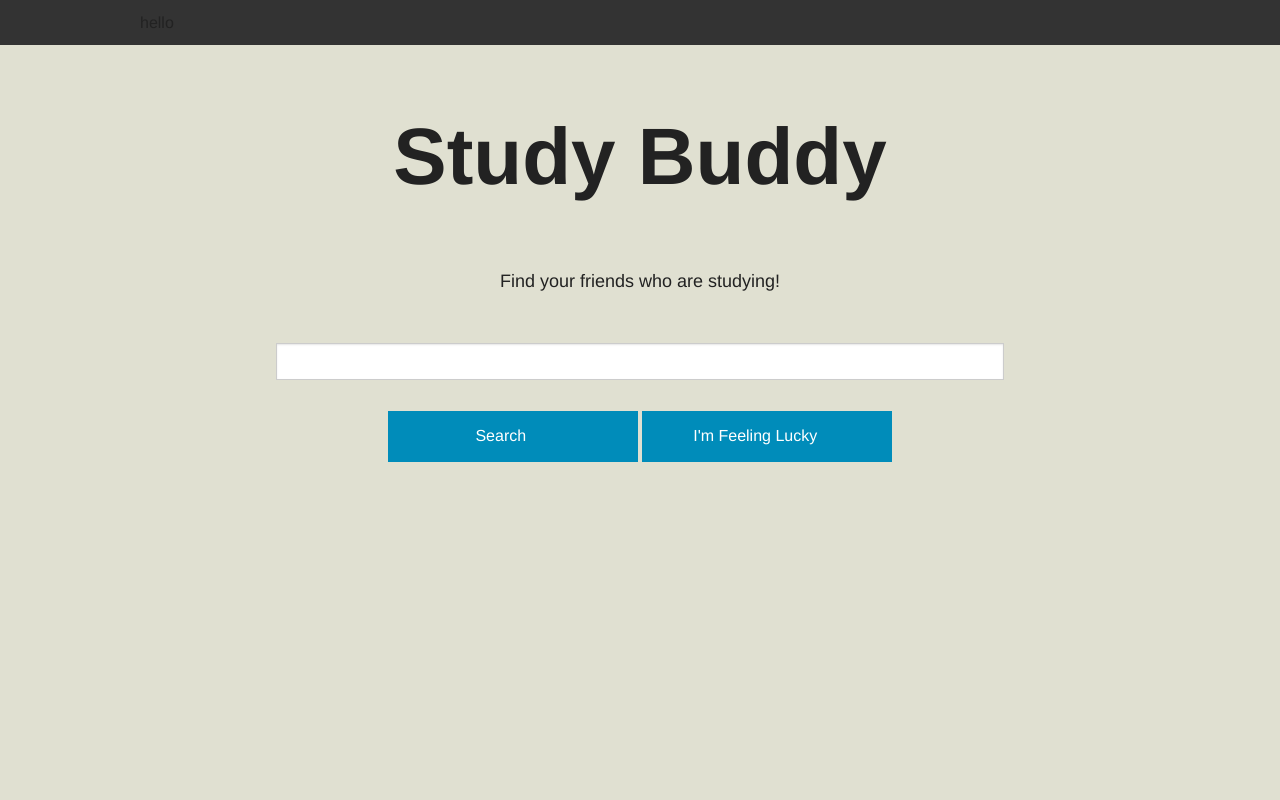
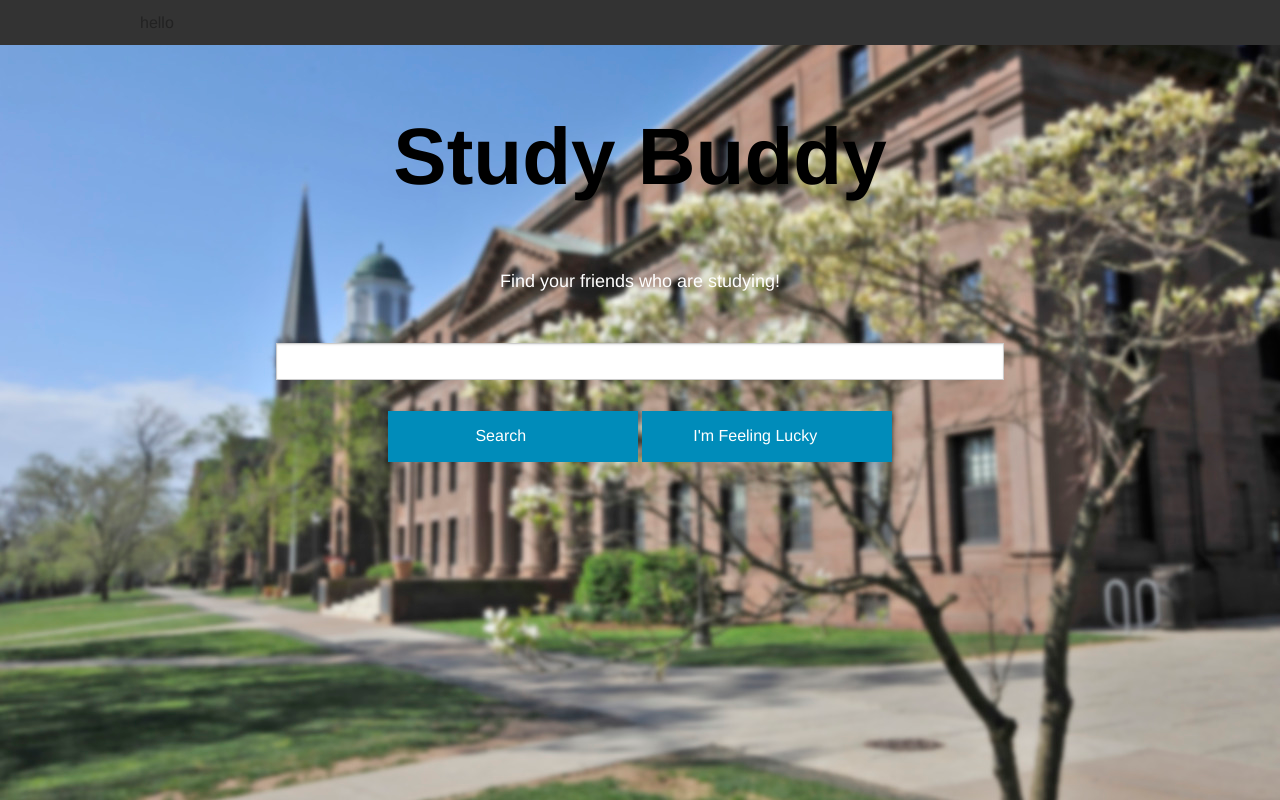
Before and after one commit to weshack/study_buddy, a Flask app: page / in a window 1280 px wide. Run offline with Flask 2, Linux system fonts and the light colour scheme.

Commit message:
background image ofstudybuddy

```diff
--- a/static/css/styles.css
+++ b/static/css/styles.css
@@ -1,16 +1,19 @@
 @font-face {
-    font-family: chunkfive-regular;
-    src: url(amble-regular-webfont.woff);
+    font-family: monserrat;
+    src: url(montserrat-regular-webfont.woff);
 }
 
 html {
-    font-family: chunkfive-regular;
+    font-family: monserrat;
     color: white;
 }
 
 body {
     width: 100%;
     background-color: #E0E0D1;
+    background-image: url(wesleyan.jpg);
+    background-repeat: no-repeat;
+    background-attachment: fixed;
 
 }
 /*class for centering*/
@@ -26,6 +29,9 @@ body {
     text-align: center;
     margin-top: 100px;
     font-weight: bold;
+    color: #000000;
+
+
 }
 
 #intro {
@@ -34,6 +40,7 @@ body {
     text-align: center;
     margin-top: 100px;
     margin-bottom: 50px;
+    color: white;
 }
 
 #text-input {
```
Also changed, not shown: static/css/montserrat-bold-webfont.woff (added), static/css/montserrat-regular-webfont.woff (added), static/css/wesleyan.jpg (added), 1 other file.
